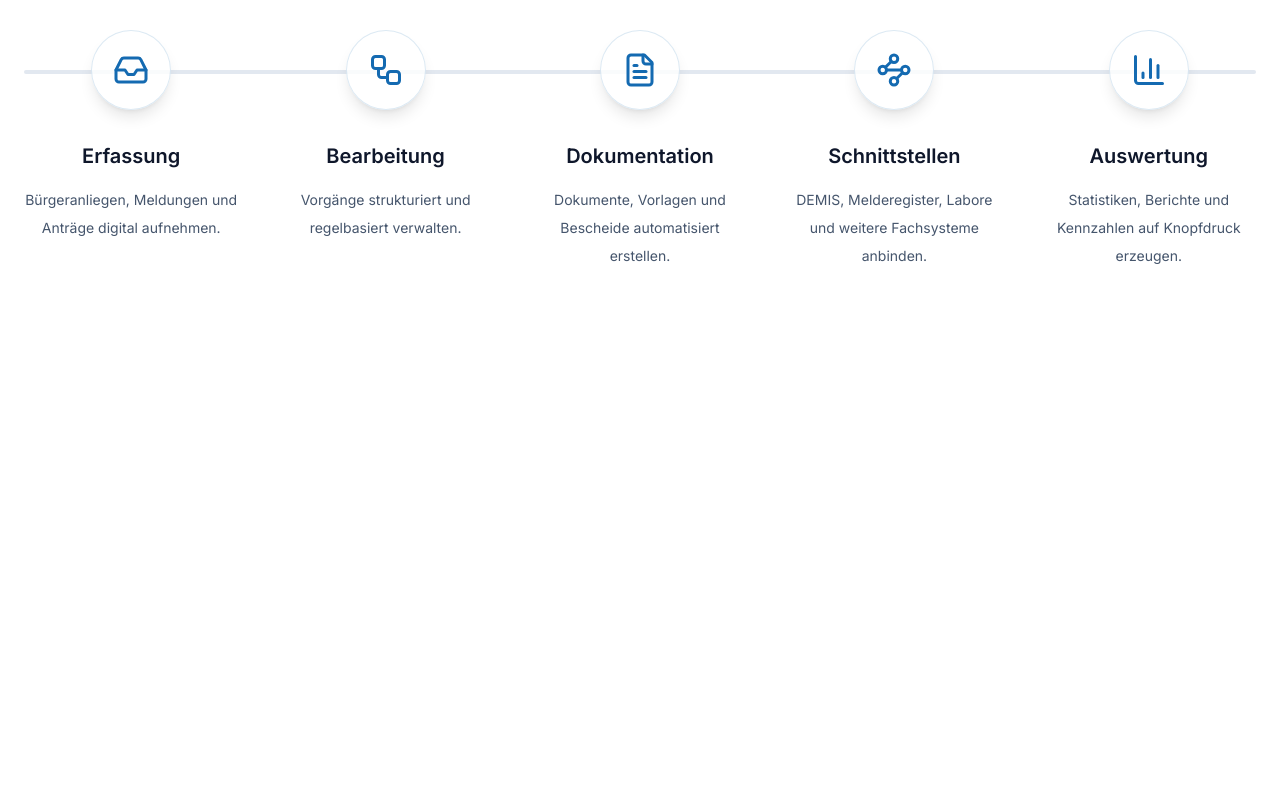
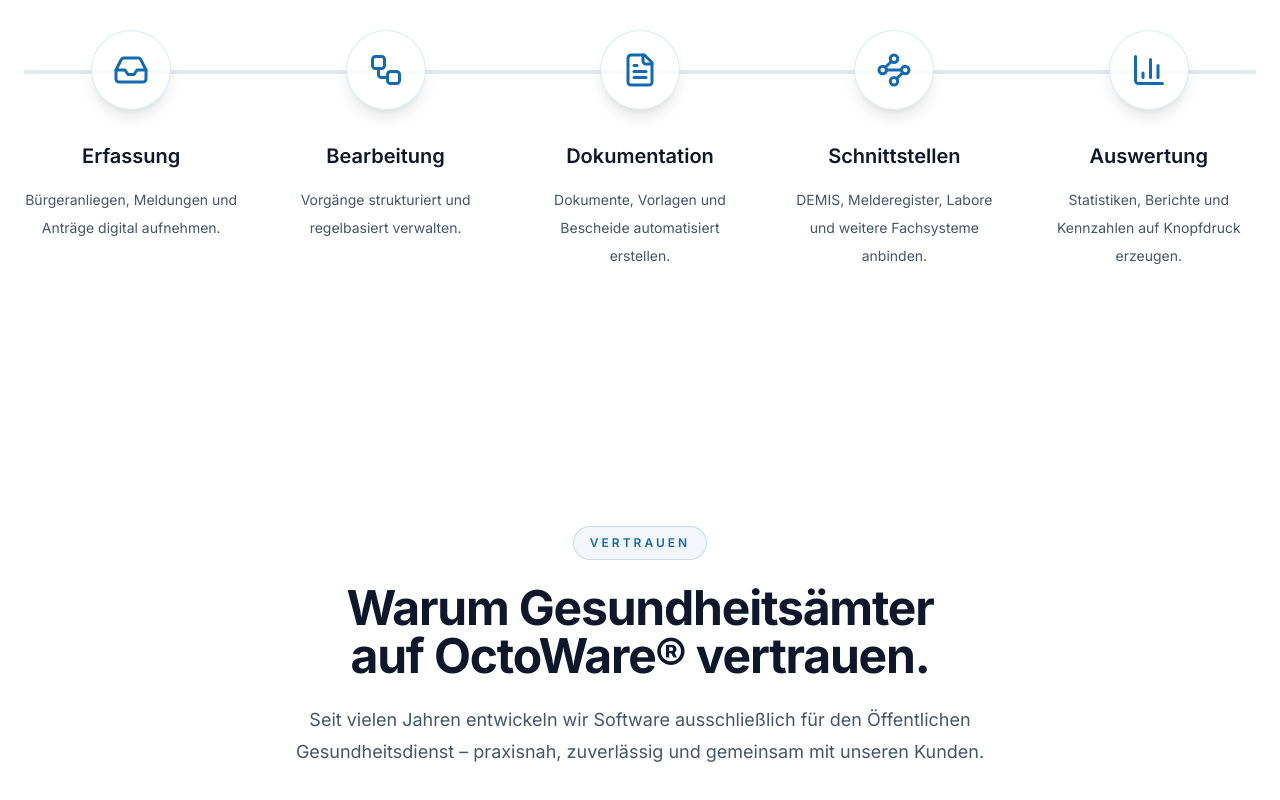
Before and after one commit to weblogger117-art/octoware-website, a Next.js app: page / in a window 1280 px wide. Shown: the part 4234-5034 px from the top of the page. Before the commit the page ends 4632 px from the top, so only its background shows below. Built offline with nearby package versions, Linux system fonts and the light colour scheme.

Commit message:
Update page.tsx

```diff
--- a/app/page.tsx
+++ b/app/page.tsx
@@ -1,4 +1,4 @@
-import { Hero, Highlights, WhyOctoWare, Modules, Workflow } from "@/components/sections";
+import { Hero, Highlights, WhyOctoWare, Modules, Workflow, Trust } from "@/components/sections";
 
 export default function HomePage() {
   return (
@@ -8,6 +8,7 @@ export default function HomePage() {
       <WhyOctoWare />
       <Modules />
       <Workflow />
+      <Trust />
     </>
   );
 }
```
